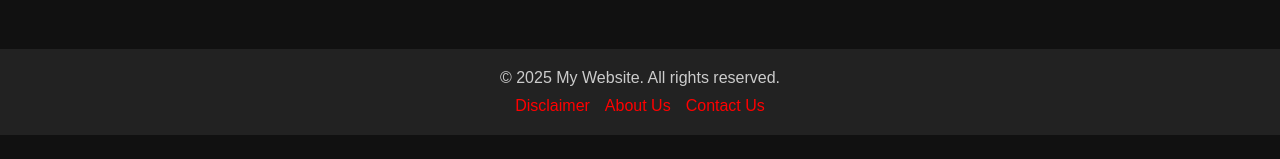
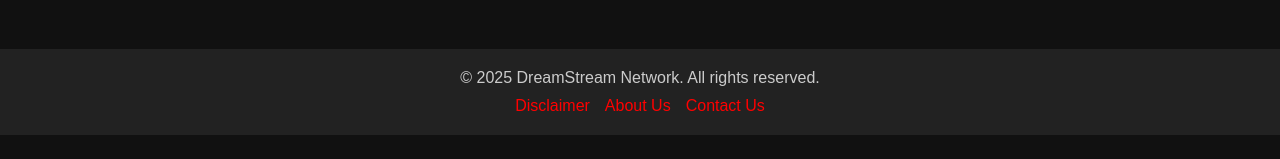
Before and after one commit to sinnedo101/latestmovies, a plain HTML site: page my-website/index.html in a window 1280 px wide. Shown: the part 625-784 px from the top of the page. Drawn offline with Linux system fonts and the light colour scheme; no server answers.

Commit message:
Update index.html

```diff
--- a/my-website/index.html
+++ b/my-website/index.html
@@ -71,7 +71,7 @@
 
 <footer class="footer">
   <div class="footer-content">
-    <p>&copy; 2025 My Website. All rights reserved.</p>
+    <p>&copy; 2025 DreamStream Network. All rights reserved.</p>
     <div class="footer-links">
       <a href="#">Disclaimer</a>
       <a href="#">About Us</a>
```
